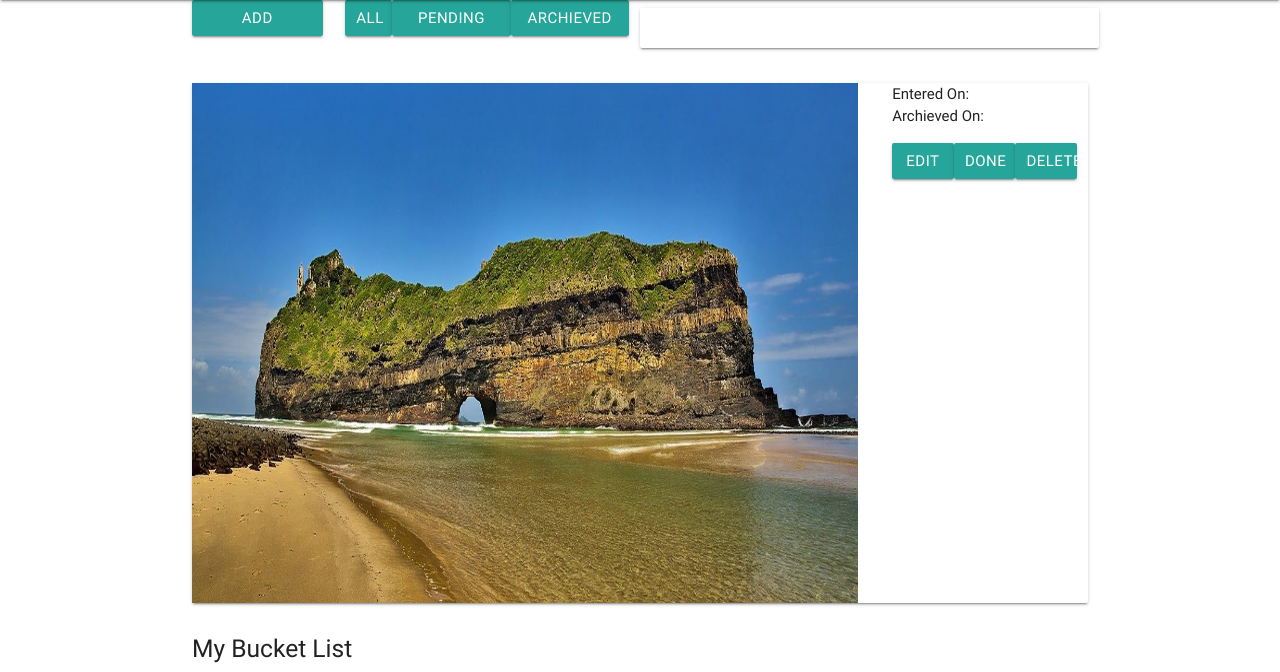
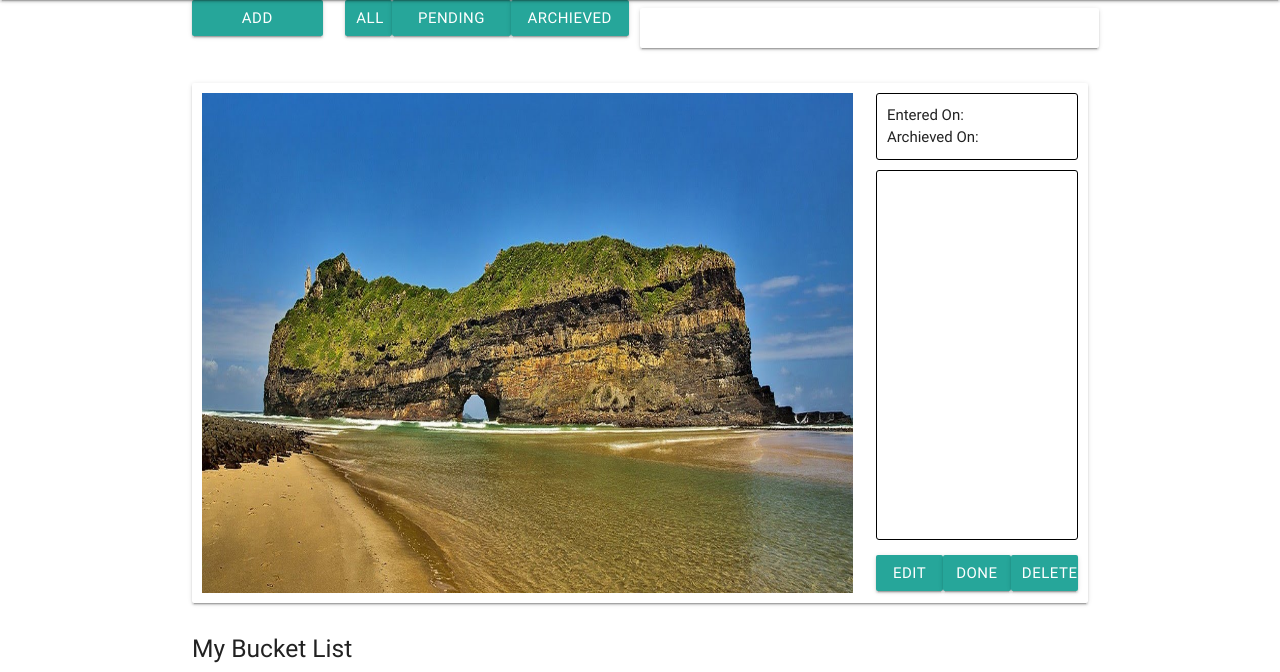
Before and after one commit to devGenie/bucket_list, a Flask app: page /dashboard in a window 1280 px wide. Shown: the part 64-736 px from the top of the page. Run offline with Flask 2, Linux system fonts and the light colour scheme.

Commit message:
Added styling for bucketlist viewer

```diff
--- a/app/static/style/dashboard.css
+++ b/app/static/style/dashboard.css
@@ -1,5 +1,9 @@
 #demoImg{
-	height: 520px !important;
+	height: 500px !important;
+}
+
+#demoArea{
+	padding: 10px;
 }
 
 #search{
@@ -7,3 +11,25 @@
 	border-bottom: transparent !important;
 	margin: 0px !important;
 }
+
+#dates_area{
+	border:1px solid black;
+	height: auto;
+	padding: 10px !important;
+	border-radius:3px !important;
+}
+
+#displayArea{
+	height: 370px !important;
+	width: 100%;
+	border-radius:3px !important;
+	margin:0px;
+	margin-top:10px;
+	padding: 10px !important;
+	border:1px solid black;
+}
+
+#actions{
+	padding: 0px !important;
+	margin-top: 15px;
+}
```
